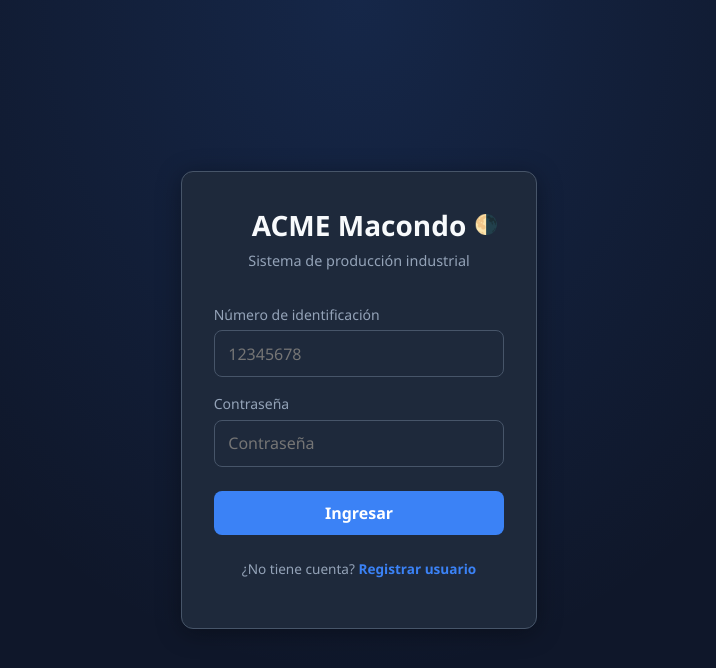
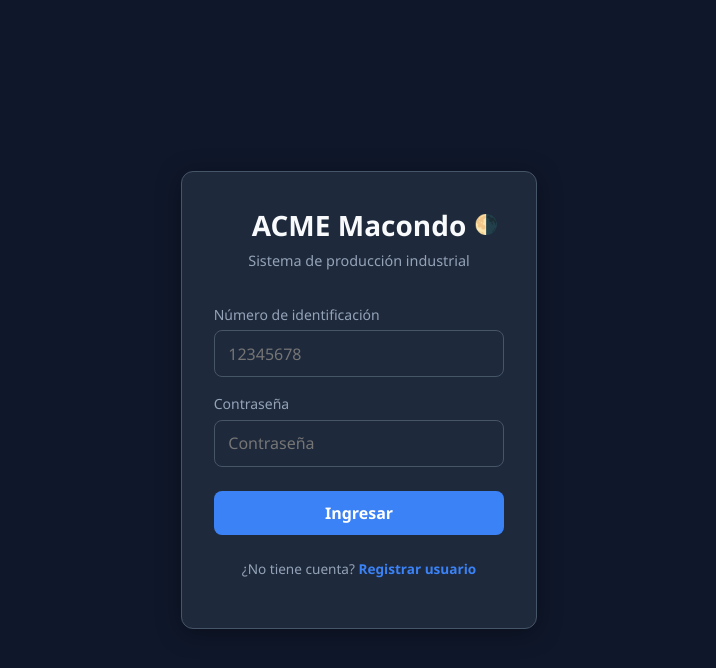
Before and after one commit to Jlebot7/Proyecto-Inventario-ACME, a plain HTML site: page login.html in a window 1280 px wide. Shown: the whole page, without its empty margins (281-997 px from the left). Drawn offline with Linux system fonts and the light colour scheme; no server answers.

Commit message:
feat: simplify background styling for login page

```diff
--- a/css/login.css
+++ b/css/login.css
@@ -5,9 +5,8 @@
   display: grid;
   place-items: center;
   padding: 1.5rem;
-  background:
-    radial-gradient(ellipse at top, rgba(59, 130, 246, 0.15), transparent 60%),
-    var(--color-bg);
+  background: var(--color-bg);
+
 }
 
 .login-card {
```
